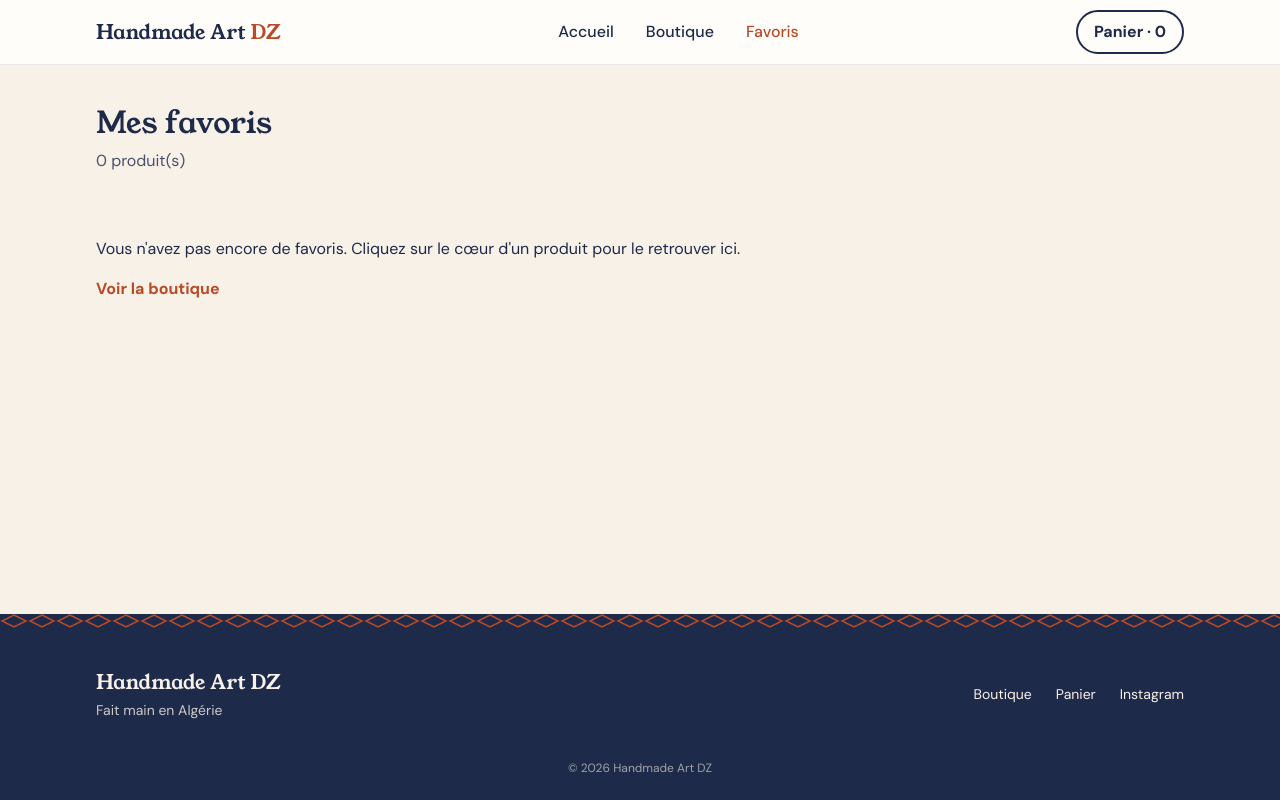
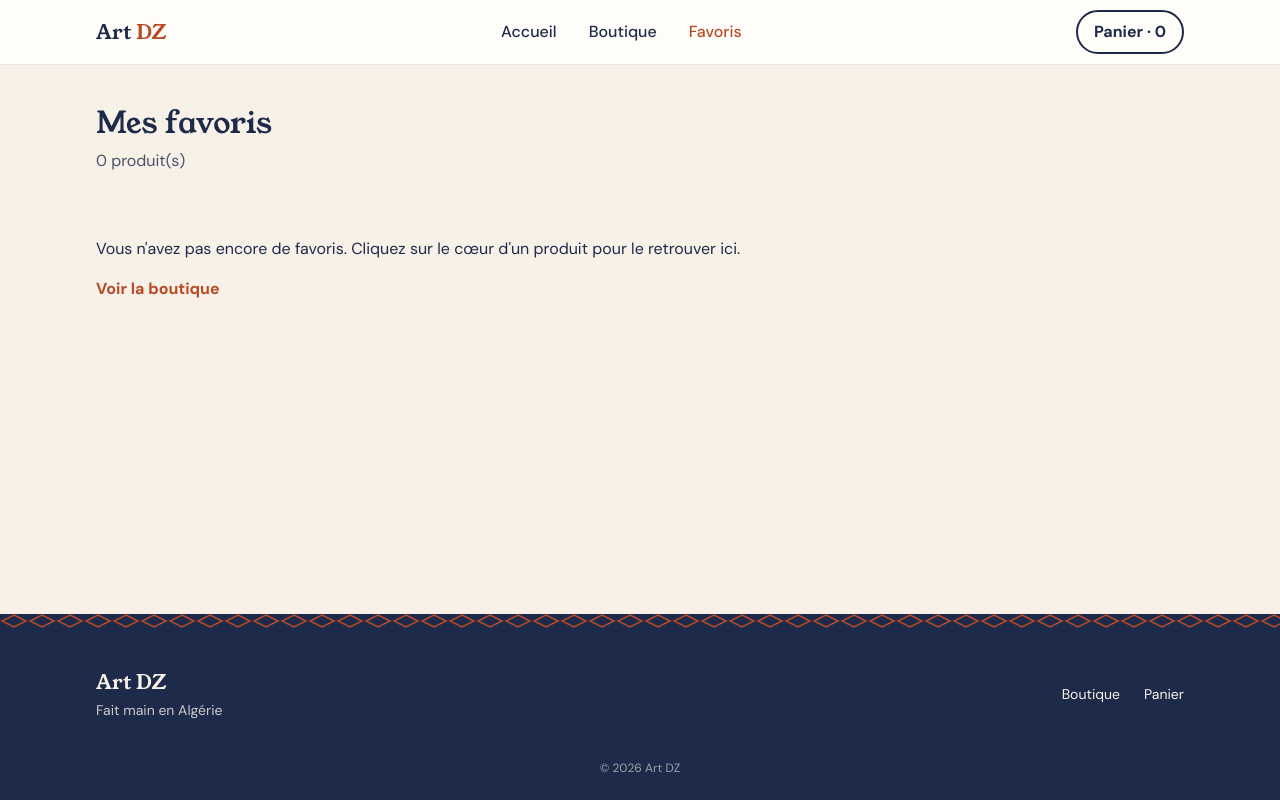
Before and after one commit to Yas-Tech-tc/handmade-art-dz, a React (Vite) app: page /favoris in a window 1280 px wide. Built offline with nearby package versions, Linux system fonts and the light colour scheme.

Commit message:
quelques modifications

```diff
--- a/index.html
+++ b/index.html
@@ -11,7 +11,7 @@
       rel="stylesheet"
     />
     <meta name="viewport" content="width=device-width, initial-scale=1.0" />
-    <title>Handmade Art DZ</title>
+    <title>Art DZ</title>
   </head>
   <body>
     <div id="root"></div>
--- a/package.json
+++ b/package.json
@@ -1,5 +1,5 @@
 {
-  "name": "handmade-art-dz",
+  "name": "art-dz",
   "private": true,
   "version": "0.0.0",
   "type": "module",
--- a/src/components/Footer.jsx
+++ b/src/components/Footer.jsx
@@ -8,25 +8,18 @@ function Footer() {
       <PatternDivider className="text-terracotta" />
       <Container className="flex flex-col gap-6 py-10 sm:flex-row sm:items-center sm:justify-between">
         <div>
-          <p className="font-display text-xl">Handmade Art DZ</p>
+          <p className="font-display text-xl"> Art DZ</p>
           <p className="mt-1 text-sm text-sand/80">Fait main en Algérie</p>
         </div>
 
         <nav className="flex gap-6 text-sm">
           <Link to="/boutique" className="hover:text-saffron">Boutique</Link>
           <Link to="/panier" className="hover:text-saffron">Panier</Link>
-          <a
-            href="https://www.instagram.com/handmade_art_dz"
-            target="_blank"
-            rel="noopener noreferrer"
-            className="hover:text-saffron"
-          >
-            Instagram
-          </a>
+
         </nav>
       </Container>
       <p className="pb-6 text-center text-xs text-sand/60">
-        © {new Date().getFullYear()} Handmade Art DZ
+        © {new Date().getFullYear()} Art DZ
       </p>
     </footer>
   );
--- a/src/components/Header.jsx
+++ b/src/components/Header.jsx
@@ -28,7 +28,7 @@ function Header() {
       <Container>
         <div className="flex h-16 items-center justify-between">
           <Link to="/" className="font-display text-xl">
-            Handmade Art <span className="text-terracotta">DZ</span>
+            Art <span className="text-terracotta">DZ</span>
           </Link>
 
           <nav className="hidden gap-8 md:flex">{items}</nav>
--- a/src/data/products.js
+++ b/src/data/products.js
@@ -10,7 +10,7 @@ export const products = [
   // Art de la table & Vaisselle
   { id: 3, name: "Tasse en céramique, calligraphie fine", category: "art-de-la-table", price: 1200,
     description: "Tasse peinte à la main, ornée d'une calligraphie délicate.",
-    materials: "Céramique émaillée", dimensions: "H 9 cm, 25 cl", images: ["/images/products/test1.png", "/images/products/test2.png", "/images/products/test3.png"], featured: false, isNew: false, inStock: true },
+    materials: "Céramique émaillée", dimensions: "H 9 cm, 25 cl", images: [], featured: false, isNew: false, inStock: true },
   { id: 4, name: "Sous-plat bois et faïence peinte", category: "art-de-la-table", price: 2500,
     description: "Sous-plat en bois sombre serti d'une faïence illustrée à la main. Pièce unique.",
     materials: "Bois, faïence", dimensions: "20 x 20 cm", images: [], featured: true, isNew: true, inStock: true },
--- a/src/store/cartSlice.js
+++ b/src/store/cartSlice.js
@@ -4,7 +4,7 @@ import { loadFromStorage } from "../utils/storage";
 
 const MAX_QUANTITY = 10;
 function loadItems() {
-  const saved = loadFromStorage("handmade-art-dz:cart", []);
+  const saved = loadFromStorage("art-dz:cart", []);
   if (!Array.isArray(saved)) return [];
 
   return saved.filter(
--- a/src/store/favoritesSlice.js
+++ b/src/store/favoritesSlice.js
@@ -3,7 +3,7 @@ import { products } from "../data/products";
 import { loadFromStorage } from "../utils/storage";
 
 function loadIds() {
-  const saved = loadFromStorage("handmade-art-dz:favorites", []);
+  const saved = loadFromStorage("art-dz:favorites", []);
   if (!Array.isArray(saved)) return [];
   return saved.filter((id) => products.some((p) => p.id === id));
 }
--- a/src/store/store.js
+++ b/src/store/store.js
@@ -12,6 +12,6 @@ export const store = configureStore({
 
 store.subscribe(() => {
   const state = store.getState();
-  saveToStorage("handmade-art-dz:cart", state.cart.items);
-  saveToStorage("handmade-art-dz:favorites", state.favorites.ids);
+  saveToStorage("art-dz:cart", state.cart.items);
+  saveToStorage("art-dz:favorites", state.favorites.ids);
 });
```
Also changed, not shown: 2 other files (tests, documents, lock files or other folders).
